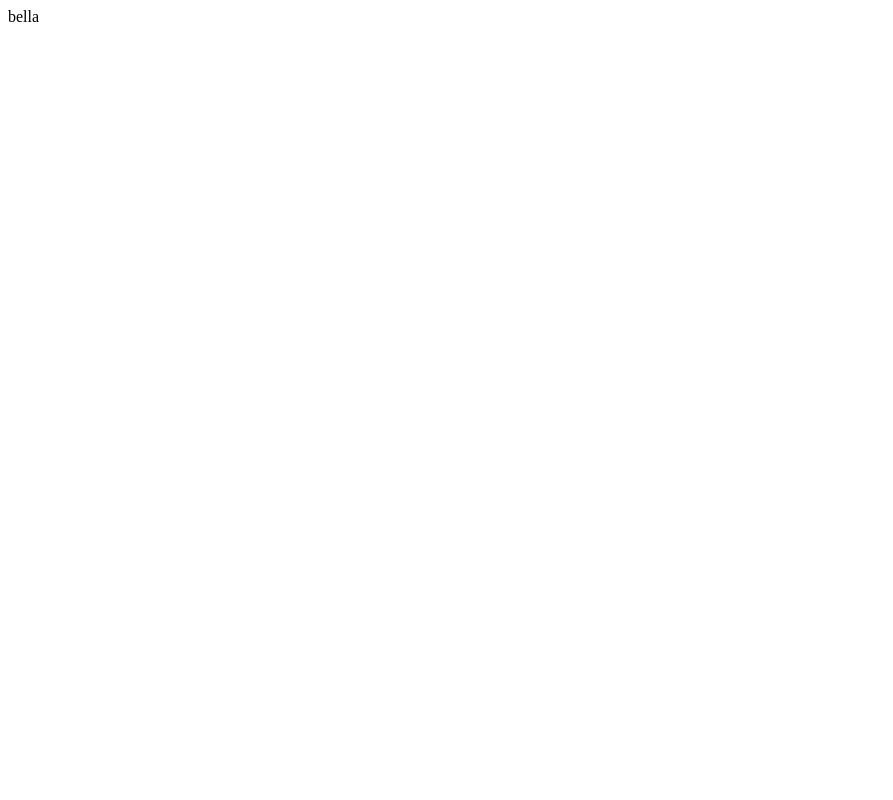
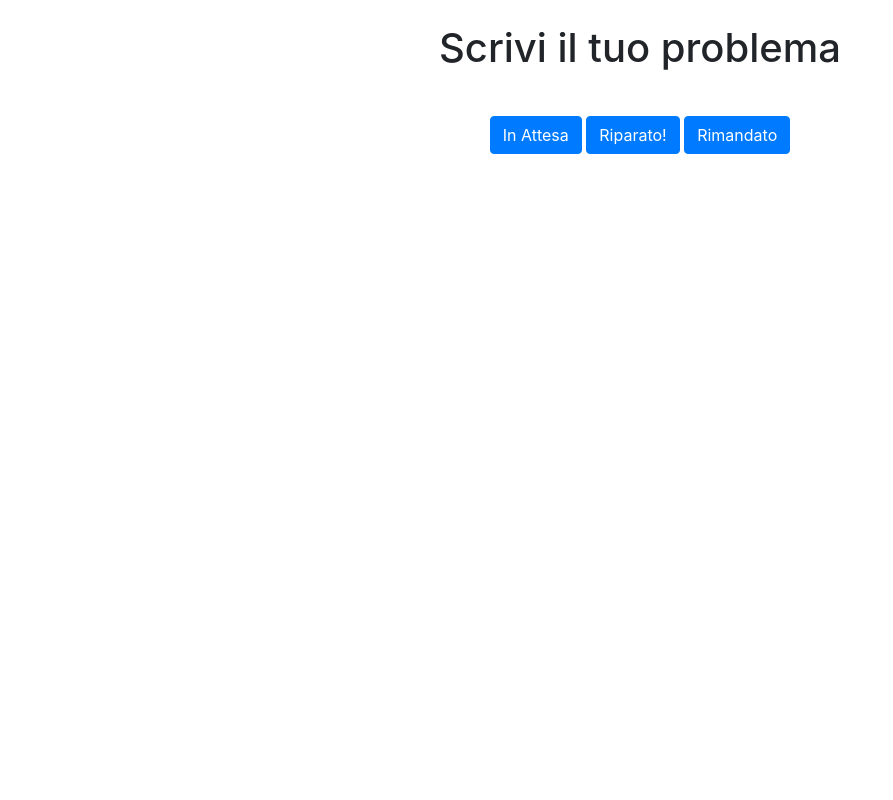
Before and after one commit to Ro0t-set/problemi-tecnici, a Django app: page /6/problema_edit/ in a window 1280 px wide. Before the commit the part shown is almost empty. Shown: the whole page, without its empty margins (0-893 px from the left). Run offline with Django 3.2, Linux system fonts and the light colour scheme; a user stored in the database is signed in; data comes from the database, SQL or seed files in the repository; both versions use the stored data as it was after the commit; some libraries are stand-ins or nearby versions.

Commit message:
aggiunta della sezione di modifica

```diff
--- a/app/templates/problema_edit.html
+++ b/app/templates/problema_edit.html
@@ -1 +1,25 @@
-bella
+{% extends 'base.html' %}
+{% block content %}
+
+
+<br>
+  <h1 class="titletext">Scrivi il tuo problema</h1>
+<br>
+<div class="container">
+  <div id="success">
+    {{success|safe}}
+  </div>
+</div>
+
+<form method="POST" class="form-group">
+  <div class="box container" id="boxcontainer">
+{% csrf_token %}
+
+
+    <button type="submit"  name="In Attesa" class="save btn btn-primary">In Attesa</button>
+    <button type="submit"  name="Riparato!" class="save btn btn-primary">Riparato!</button>
+    <button type="submit"  name="Rimandato" class="save btn btn-primary">Rimandato</button>
+    <br>
+  </div>
+</form>
+{% endblock %}
--- a/app/views.py
+++ b/app/views.py
@@ -62,4 +62,22 @@ def problemi(request):
 
 @login_required(login_url='/login/')
 def problema_edit(request, problema_id):
-    return render(request, 'problema_edit.html', {})
+    problema = Problema.objects.get(id=problema_id)
+
+    if  'In Attesa'in request.POST:
+        problema.risoluzione= 1
+        problema.save()
+        return redirect('problemi')
+    elif  'Riparato!'in request.POST:
+        problema.risoluzione= 2
+        problema.save()
+        return redirect('problemi')
+    elif  'Rimandato'in request.POST:
+        problema.risoluzione= 3
+        problema.save()
+        return redirect('problemi')
+
+
+
+
+    return render(request, 'problema_edit.html', {'problema':problema})
```
Also changed, not shown: db.sqlite3.
